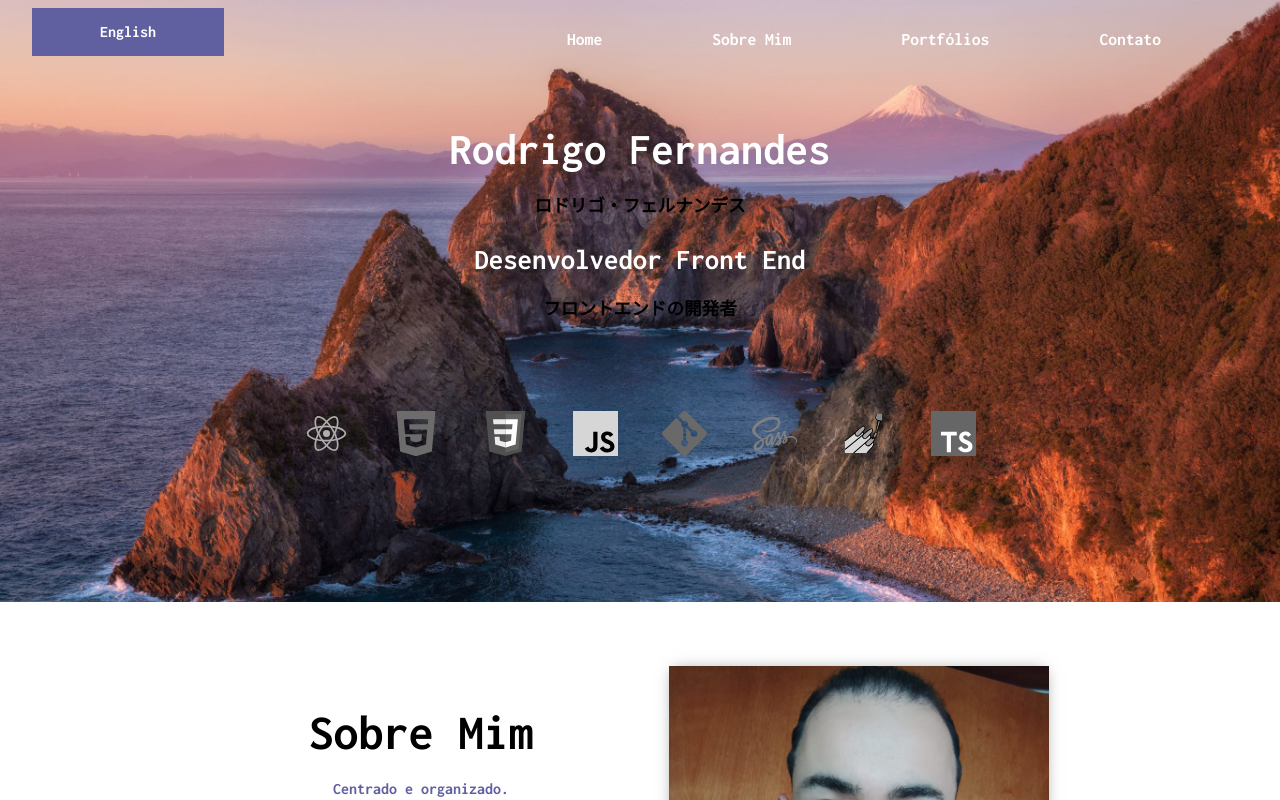
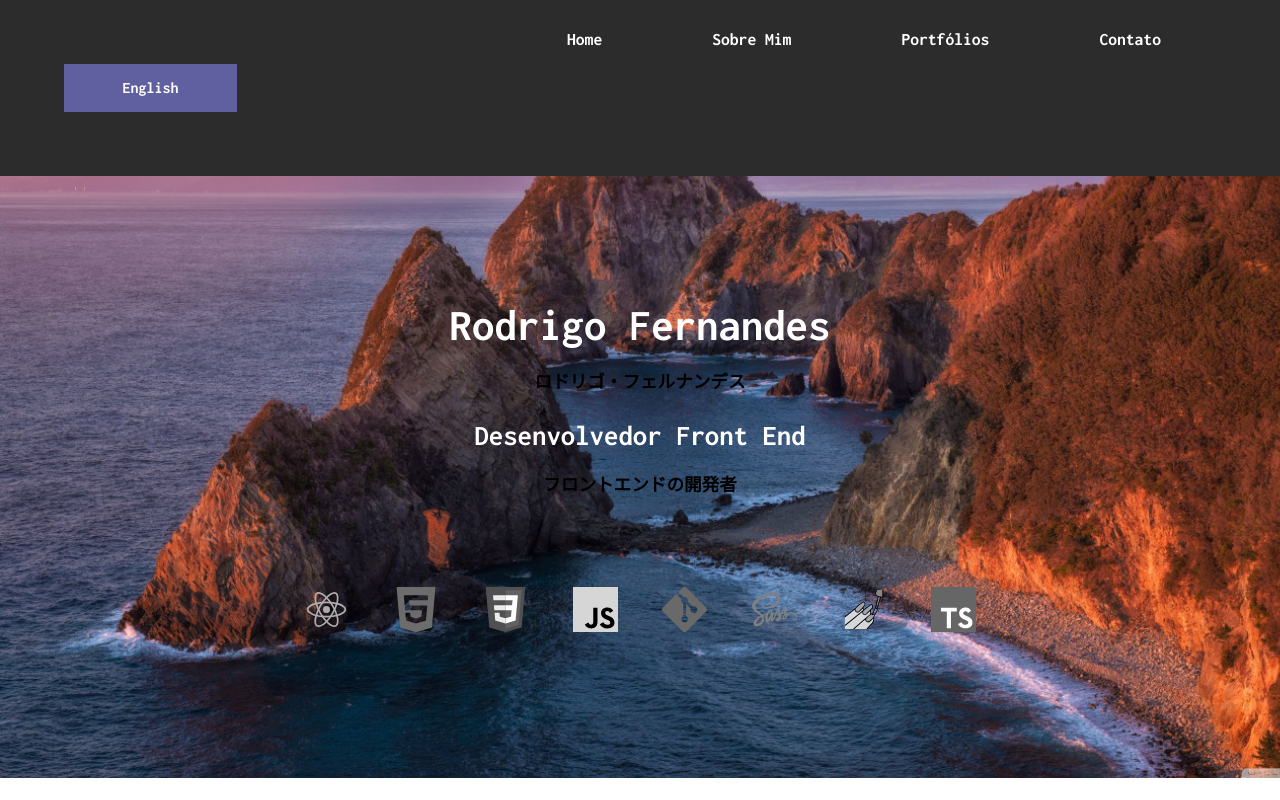
Before and after one commit to RodrigoMelloFernandes/Portfolio, a React (Create React App) app in the folder portfolio/: page / in a window 1280 px wide. Shown: the top 800 px of the page. Built offline with nearby package versions, Linux system fonts and the light colour scheme.

Commit message:
add changes in header

```diff
--- a/portfolio/package.json
+++ b/portfolio/package.json
@@ -14,6 +14,7 @@
     "emailjs-com": "^3.2.0",
     "framer-motion": "^7.2.0",
     "react": "^18.2.0",
+    "react-anchor-link-smooth-scroll": "^1.0.12",
     "react-dom": "^18.2.0",
     "react-icons": "^4.4.0",
     "react-scripts": "5.0.1",
--- a/portfolio/src/data/englishVersion.json
+++ b/portfolio/src/data/englishVersion.json
@@ -1,9 +1,9 @@
 {
   "nav": [
-    { "label": "Home", "href": "#Home", "offset": "100" },
-    { "label": "About Me", "href": "#AboutMe", "offset": "90" },
-    { "label": "Portfolios", "href": "#Portfolios", "offset": "90" },
-    { "label": "Contact", "href": "#Contact", "offset": "100" }
+    { "label": "Home", "href": "#Home" },
+    { "label": "About Me", "href": "#AboutMe" },
+    { "label": "Portfolios", "href": "#Portfolios" },
+    { "label": "Contact", "href": "#Contact" }
   ],
 
   "header": {
--- a/portfolio/src/data/portugueseVersion.json
+++ b/portfolio/src/data/portugueseVersion.json
@@ -1,9 +1,9 @@
 {
   "nav": [
-    { "label": "Home", "href": "#Home", "offset": "100" },
-    { "label": "Sobre Mim", "href": "#AboutMe", "offset": "90" },
-    { "label": "Portfólios", "href": "#Portfolios", "offset": "90" },
-    { "label": "Contato", "href": "#Contact", "offset": "100" }
+    { "label": "Home", "href": "#Home" },
+    { "label": "Sobre Mim", "href": "#AboutMe" },
+    { "label": "Portfólios", "href": "#Portfolios" },
+    { "label": "Contato", "href": "#Contact" }
   ],
 
   "header": {
--- a/portfolio/src/pages/Header/Header.module.scss
+++ b/portfolio/src/pages/Header/Header.module.scss
@@ -4,6 +4,7 @@
   @include display-flexDirection(flex, column);
   @include alignItems-justifyContent(center, center);
   @include headerBackgroundImage;
+
 
   .menu{
     @include display-flexDirection(flex, row);
@@ -15,24 +16,22 @@
     @include for-desktop-only {
       @include display-flexDirection(flex, row);
       @include alignItems-justifyContent(center, space-between);
-      @include width-height(100%, 0vh);
-      padding: 0;
-      //background-color: red;
-      //background: transparent;
+      // @include width-height(100%, 10vh);
+      // padding: 0;
     }
 
     &__idiomButton{
       @extend .button;
       width: 30%;
-      margin-left: 14%;
-      margin-right: 14%;
+      // margin-left: 14%;
+      // margin-right: 14%;
       //--------------------Desktop----------------------------->
       @include for-desktop-only{
         width: 15%;
-        margin-left: 2.5%;
-        margin-right: 0%;
-        margin-top: 5%;
-        position: fixed;
+        // margin-left: 2.5%;
+        // margin-right: 0%;
+        // margin-top: 5%;
+        // position: fixed;
       }
     }
 
--- a/portfolio/src/pages/Header/NavLinks/ListItems/index.tsx
+++ b/portfolio/src/pages/Header/NavLinks/ListItems/index.tsx
@@ -1,16 +1,17 @@
 import styles from './ListItems.module.scss';
 import { IListItems } from 'types';
+import AnchorLink from 'react-anchor-link-smooth-scroll';
 
 
-export default function ListItems ({label, href, offset}:IListItems) {
+export default function ListItems ({label, href}:IListItems) {
   return (
     <li className={styles.listItem}>
-      <a
+      <AnchorLink
         className={styles.listItem___link}
         href={href}
       >
         {label}
-      </a>
+      </AnchorLink>
     </li>
   );
 }
--- a/portfolio/src/pages/Header/NavLinks/NavLinks.module.scss
+++ b/portfolio/src/pages/Header/NavLinks/NavLinks.module.scss
@@ -51,7 +51,7 @@
     visibility: visible;
     padding: 2.5rem 5%;
     overflow: hidden;
-    background: transparent;
+    //background: transparent;
   }
 
   .NavListOpen__Ul{
--- a/portfolio/src/pages/Header/NavLinks/index.tsx
+++ b/portfolio/src/pages/Header/NavLinks/index.tsx
@@ -23,7 +23,6 @@ export default function NavLinks({menuMobile, setMenuMobile}:IMenuState) {
               key={index}
               label={navItem.label}
               href={navItem.href}
-              offset={navItem.offset}
             />
           ))
         }
--- a/portfolio/src/pages/Header/index.tsx
+++ b/portfolio/src/pages/Header/index.tsx
@@ -16,15 +16,21 @@ export default function Header () {
   return (
 
     <header className={styles.header} id="Home">
+
       <div className={styles.menu}>
-        <a className={styles.menu__logo} href="#">ロドリゴ</a>
+
+        <a className={styles.menu__logo} href="#Home">ロドリゴ</a>
+
         <button className={styles.menu__idiomButton}
           onClick={() => setLanguage(!language)}>
           {language ? 'English' : 'Português'}
         </button>
+
         <Hamburguer menuMobile={menuMobile} setMenuMobile={setMenuMobile}/>
+
         <NavLinks menuMobile={menuMobile} setMenuMobile={setMenuMobile}/>
       </div>
+
       <div className={styles.header__stacksIconsfatherBox}>
         <motion.div className={styles.header__stacksIconsBox}
           initial="offscreen"
--- a/portfolio/src/types/index.ts
+++ b/portfolio/src/types/index.ts
@@ -5,7 +5,6 @@ export interface IMenuState {
 export interface IListItems {
   label : string,
   href : string,
-  offset : string
 }
 
 export interface IStackBoxComponentImg {
```
Also changed, not shown: portfolio/src/data/socialMediaIcons.json (deleted, +0 -14 lines), 1 other file (tests, documents, lock files or other folders).
